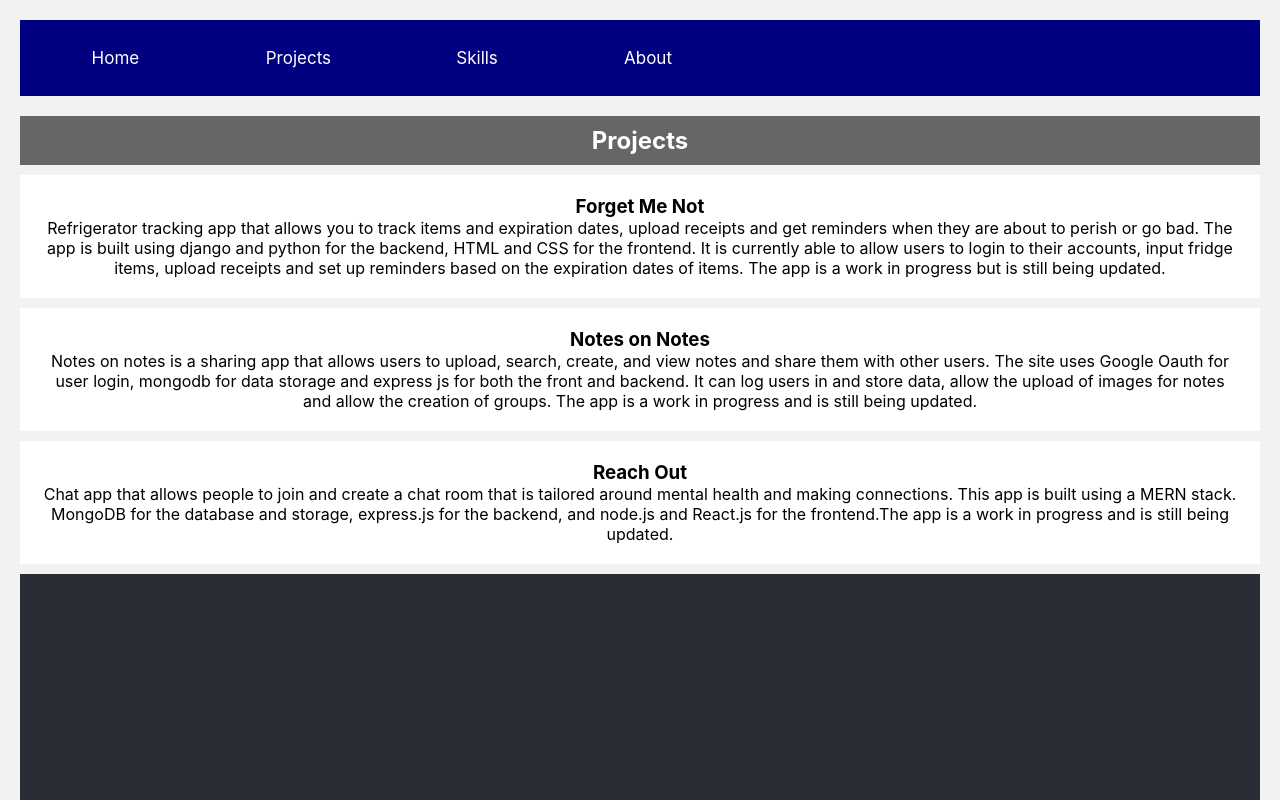
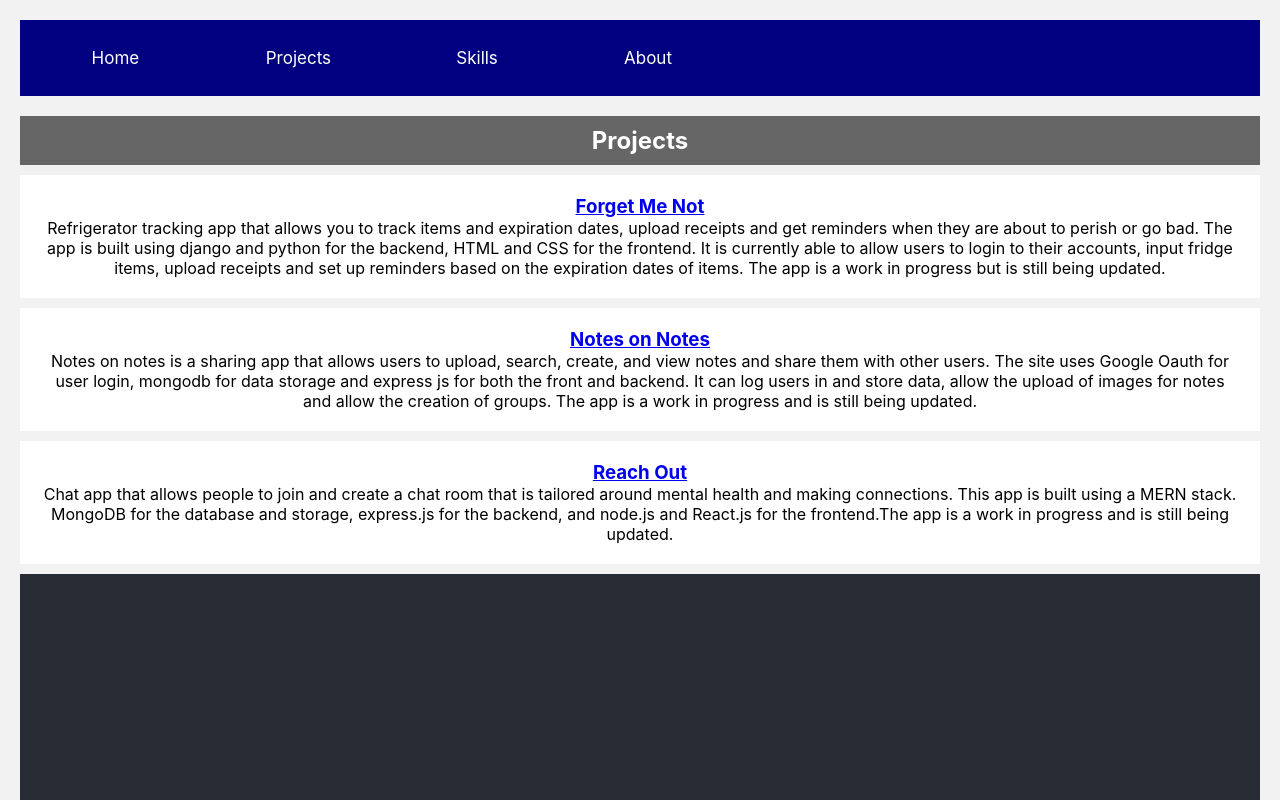
Before and after one commit to drejmin/Minor_Portfolio, a React (Create React App) app in the folder portfolio/: page /ProjectsPage in a window 1280 px wide. Shown: the top 800 px of the page. Built offline with nearby package versions, Linux system fonts and the light colour scheme.

Commit message:
modified:   portfolio/src/Pages/ProjectsPage/ProjectsPage.jsx

```diff
--- a/portfolio/src/Pages/ProjectsPage/ProjectsPage.jsx
+++ b/portfolio/src/Pages/ProjectsPage/ProjectsPage.jsx
@@ -4,7 +4,7 @@ export default function ProjectsPage(){
             <section id="projects">
           <h2>Projects</h2>
           <article class="project">
-            <h3 href="https://django-cool-app-1-941f9f541496.herokuapp.com/">Forget Me Not</h3>
+            <h3><a href="https://django-cool-app-1-941f9f541496.herokuapp.com/">Forget Me Not</a></h3>
             <p>Refrigerator tracking app that allows you to track items and expiration dates,
                upload receipts and get reminders when they are about to perish or go bad. The
                app is built using django and  python for the backend, HTML and CSS for the frontend.
@@ -14,7 +14,7 @@ export default function ProjectsPage(){
             </p>
           </article>
           <article class="project">
-            <h3 href="https://notes-on-notes-036102fff03f.herokuapp.com/notes">Notes on Notes</h3>
+            <h3><a href="https://notes-on-notes-036102fff03f.herokuapp.com/notes">Notes on Notes</a></h3>
             <p>Notes on notes is a sharing app that allows users to upload, search, create, and view notes
               and share them with other users. The site uses Google Oauth for user login, mongodb for data
               storage and express js for both the front and backend. It can log users in and store data, allow
@@ -23,7 +23,7 @@ export default function ProjectsPage(){
             </p>
           </article>
           <article class="project">
-            <h3 href="https://notes-on-notes-036102fff03f.herokuapp.com/notes">Reach Out</h3>
+            <h3 ><a href="https://reachout-f4d9228bef9f.herokuapp.com/">Reach Out</a></h3>
             <p>Chat app that allows people to join and create a chat room that is tailored around mental health
               and making connections. This app is built using a MERN stack. MongoDB for the database and storage,
               express.js for the backend, and node.js and React.js for the frontend.The app is a work in progress
```
